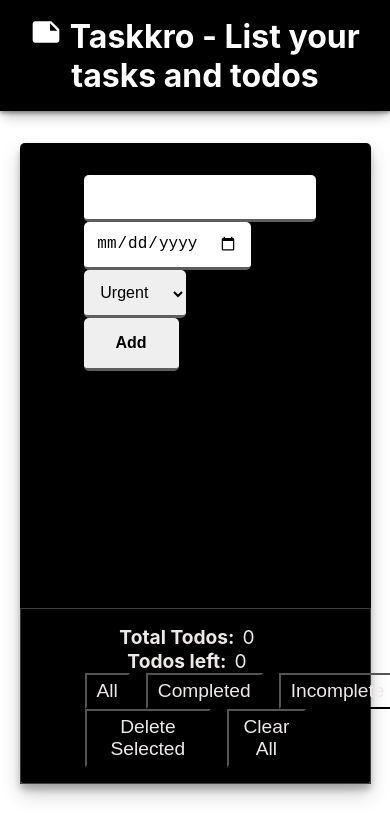
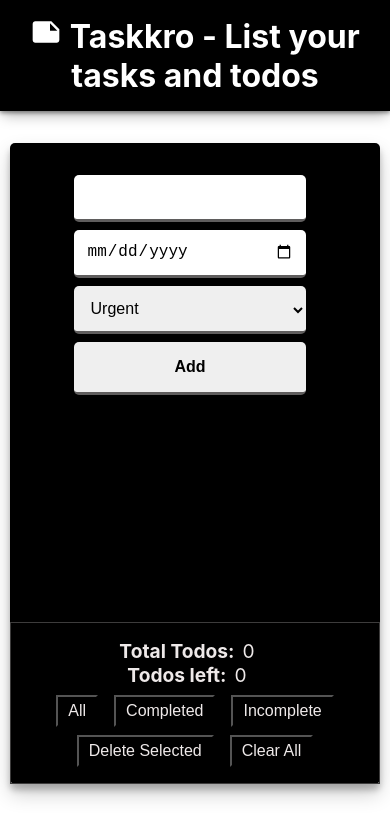
Before and after one commit to muhammadfahad895/todoapp, a React (Create React App) app: page / in a window 390 px wide. Shown: the top 838 px of the page. Built offline with nearby package versions, Linux system fonts and the light colour scheme.

Commit message:
Mobile version

```diff
--- a/src/App.css
+++ b/src/App.css
@@ -122,7 +122,6 @@
   align-items: center;
   justify-content: space-between;
   border: 1px solid rgb(61, 60, 60);
-  flex-wrap: wrap;
 }
 
 .filter-btn {
@@ -154,3 +153,21 @@
   transform: translateY(-0.075em);
   transition: all 1ms cubic-bezier(0.175, 0.885, 0.32, 1.275);
 }
+
+@media only screen and (max-width: 980px) {
+  .main {
+    width: 95%;
+  }
+
+  .header {
+    font-size: 1;
+  }
+  .main .create-todo,
+  .main .todo_stats {
+    flex-direction: column;
+    gap: 0.5rem;
+  }
+  .filter-btn button {
+    font-size: 1rem;
+  }
+}
```
